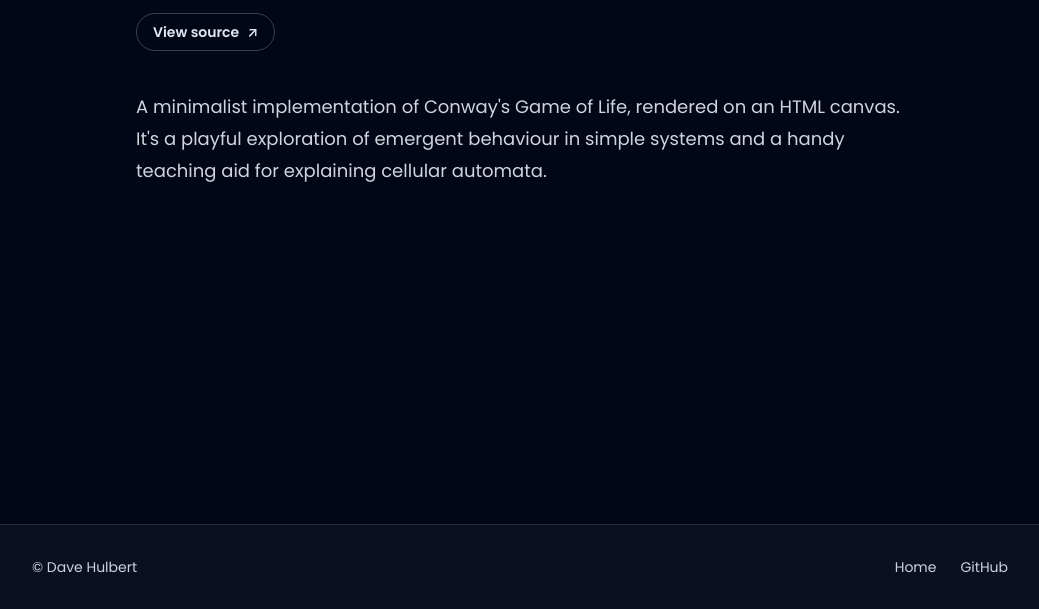
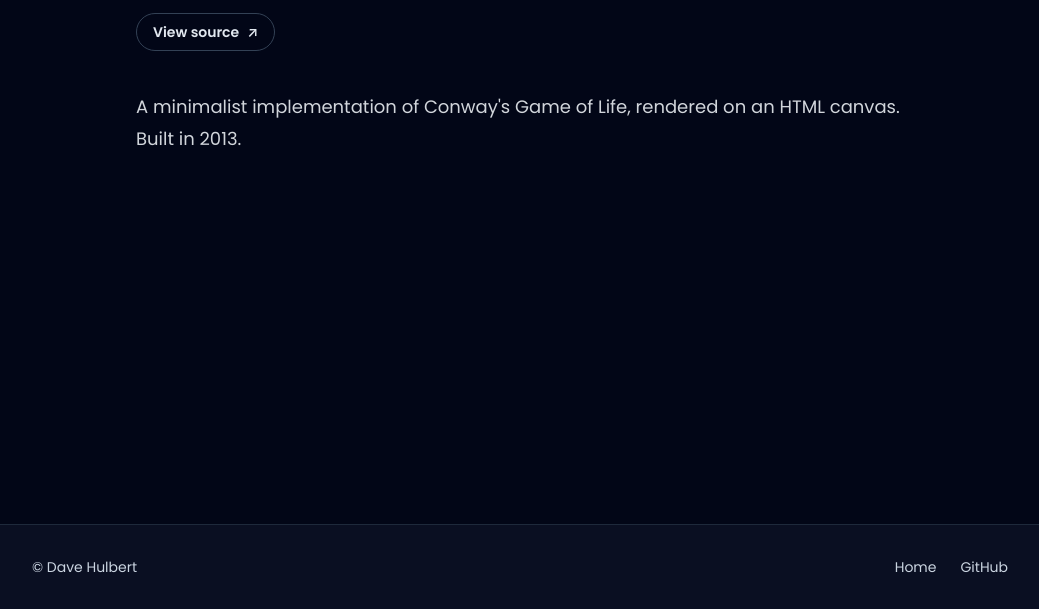
Before and after one commit to dave1010/dave.engineer, an Eleventy site: page content/work/conway-canvas.md in a window 1280 px wide. Shown: the part 191-800 px from the top of the page, without its empty margins (120-1159 px from the left). Built offline with nearby package versions, Linux system fonts and the light colour scheme; Eleventy itself is replaced by a stand-in of ours; files that its build step writes are made by us from their sources.

Commit message:
Revise description of Conway's Game of Life
Updated description to include the year of creation.

```diff
--- a/content/work/conway-canvas.md
+++ b/content/work/conway-canvas.md
@@ -7,5 +7,4 @@ tags:
   - work
 order: 13
 ---
-A minimalist implementation of Conway's Game of Life, rendered on an HTML canvas. It's a playful exploration of emergent
-behaviour in simple systems and a handy teaching aid for explaining cellular automata.
+A minimalist implementation of Conway's Game of Life, rendered on an HTML canvas. Built in 2013.
```
